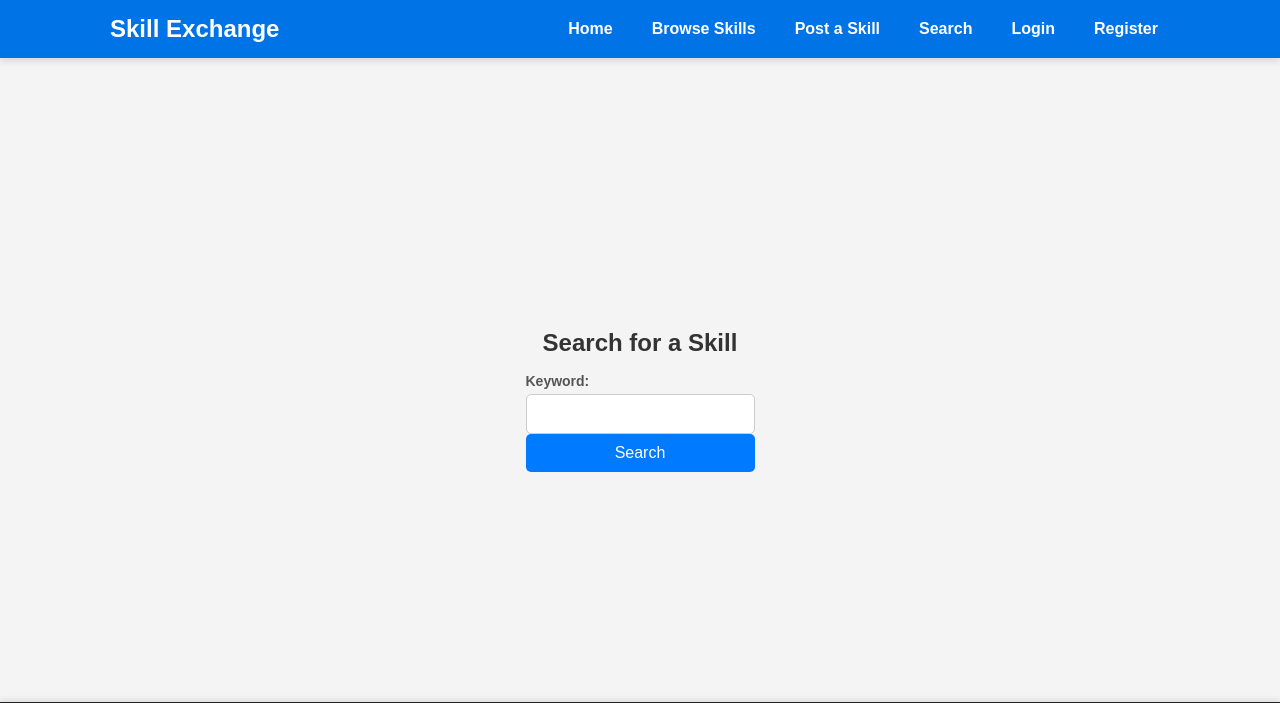
After one commit to jhuhtanen/tikawe-skillr, a Flask app: page /search/ in a window 1280 px wide. The commit adds this page. Shown: the top 703 px of the page. Run offline with Flask 3, Linux system fonts and the light colour scheme.

Commit message:
add: added simple search.

```diff
--- a/flaskr/__init__.py
+++ b/flaskr/__init__.py
@@ -1,7 +1,7 @@
 import os
 
 from flask import Flask, session, redirect, url_for
-from flaskr import db, auth, main, skills, image_upload
+from flaskr import db, auth, main, skills, image_upload, search
 
 
 def create_app(test_config=None):
@@ -27,6 +27,7 @@ def create_app(test_config=None):
     app.register_blueprint(main.bp)
     app.register_blueprint(skills.bp)
     app.register_blueprint(image_upload.bp)
+    app.register_blueprint(search.bp)
 
     @app.route('/')
     def home():
--- a/flaskr/schema.sql
+++ b/flaskr/schema.sql
@@ -51,12 +51,6 @@ CREATE TABLE skill_categories (
     category_value_id INTEGER REFERENCES category_values ON DELETE CASCADE
 );
 
--- CREATE TABLE skill_images (
---     id INTEGER PRIMARY KEY,
---     skill_id INTEGER REFERENCES skills,
---    image BLOB
---);
-
 CREATE TABLE skill_images (
     id INTEGER PRIMARY KEY,
     skill_id INTEGER REFERENCES skills,
--- /dev/null
+++ b/flaskr/search.py
@@ -0,0 +1,24 @@
+from flask import Blueprint, request, render_template
+
+from flaskr import db
+
+bp = Blueprint("search", __name__, url_prefix="/search")
+
+@bp.route("/", methods=["GET"])
+def find_skills_page():
+    query = request.args.get("query", "").strip()
+
+    if query:
+        results = find_skills(query)
+    else:
+        results = []
+
+    return render_template("search.html", query=query, results=results)
+
+def find_skills(query_text):
+    sql = """SELECT id, title, description
+             FROM skills
+             WHERE title LIKE ? OR description LIKE ?
+             ORDER BY id DESC"""
+    like_param = "%" + query_text + "%"
+    return db.query(sql, [like_param, like_param])
--- a/flaskr/templates/header.html
+++ b/flaskr/templates/header.html
@@ -7,6 +7,7 @@
             <li><a href="{{ url_for('main.index') }}">Home</a></li>
             <li><a href="{{ url_for('skill.list_skills') }}">Browse Skills</a></li>
             <li><a href="{{ url_for('skill.create_skill') }}">Post a Skill</a></li>
+             <li><a href="{{ url_for('search.find_skills_page') }}">Search</a></li>
             {% if g.user %}
                 <li><a href="{{ url_for('profile') }}">Profile</a></li>
                 <li><a href="{{ url_for('auth.logout') }}">Logout</a></li>
--- /dev/null
+++ b/flaskr/templates/search.html
@@ -0,0 +1,34 @@
+{% extends "layout.html" %}
+
+{% block title %}Search Skills{% endblock %}
+
+{% block head %}
+    <link rel="stylesheet" href="{{ url_for('static', filename='skill.css') }}">
+{% endblock %}
+
+{% block content %}
+<h2>Search for a Skill</h2>
+
+<form action="{{ url_for('search.find_skills_page') }}" method="get">
+  <p>
+    <label for="query">Keyword:</label>
+    <input type="text" name="query" id="query" value="{{ query }}">
+  </p>
+  <input type="submit" value="Search" class="btn">
+</form>
+
+{% if query %}
+<h3>Results</h3>
+
+{% if results %}
+<div class="skill-grid">
+  {% for skill in results %}
+    {% include "skills/_skill_card.html" %}
+  {% endfor %}
+</div>
+{% else %}
+<p>No skills found matching "{{ query }}".</p>
+{% endif %}
+
+{% endif %}
+{% endblock %}
```
